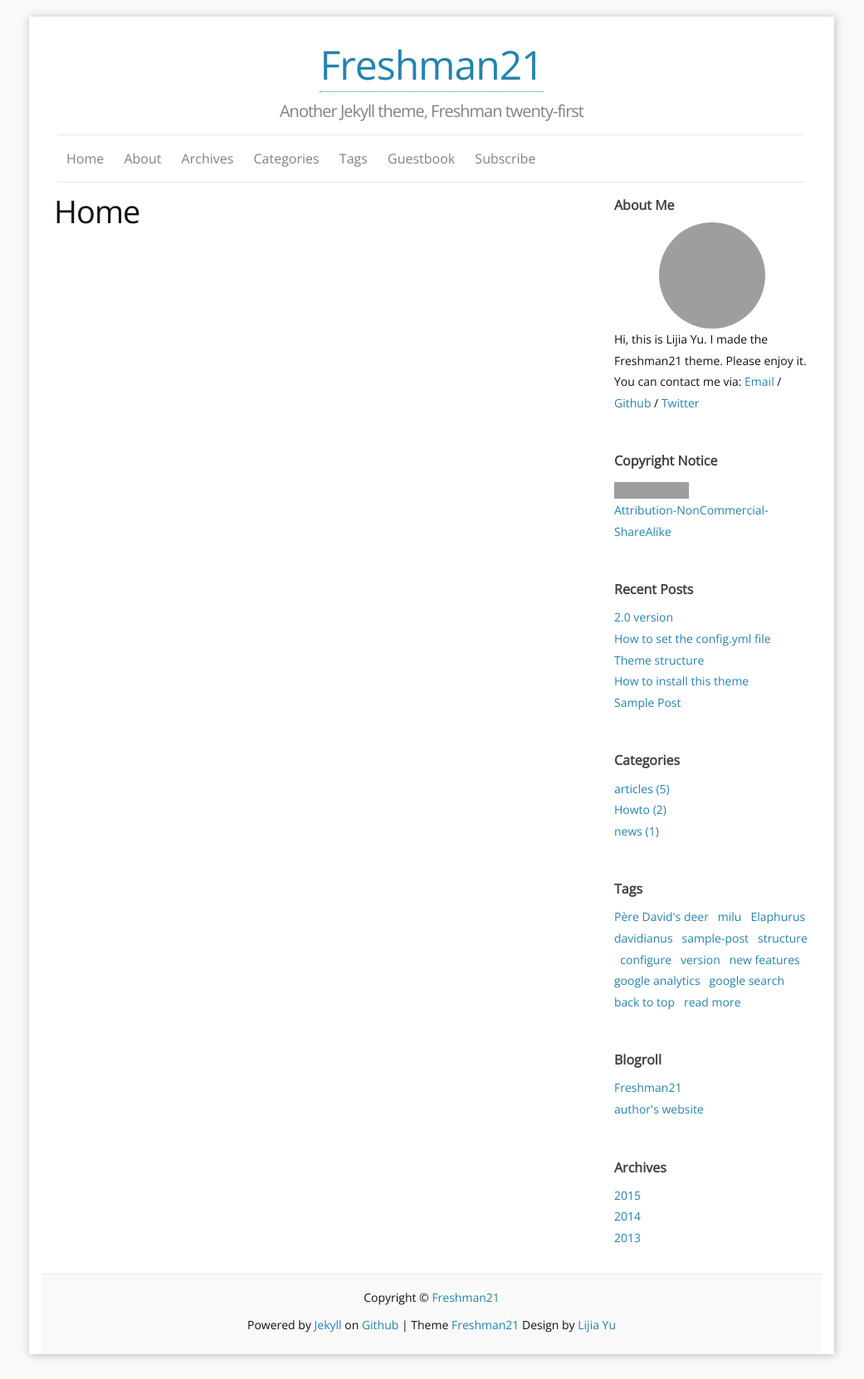
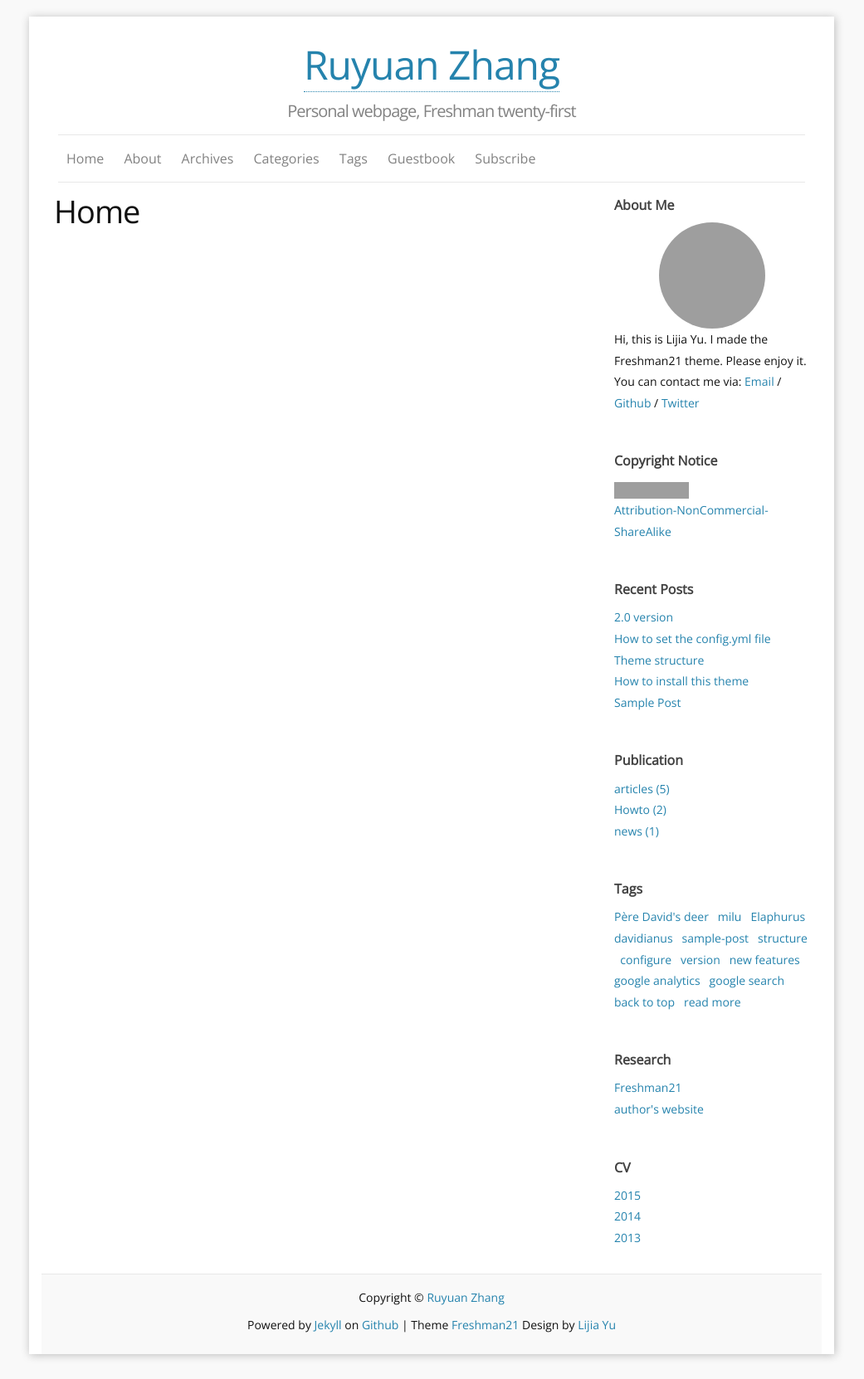
Before and after one commit to ruyuanzhang/ruyuanzhang.github.io, a Jekyll site: the page built from a_home.md, in a window 1280 px wide. Shown: the whole page at 83% size, without its empty margins (120-1161 px from the left). Built offline with Jekyll 4.4.1, drawn with Linux system fonts in a browser that asks for light colours; grey boxes are pictures that could not be loaded.

Commit message:
try again

```diff
--- a/_config.yml
+++ b/_config.yml
@@ -1,18 +1,18 @@
 ### Site info:
-title: Freshman21
-tagline: Another Jekyll theme, Freshman twenty-first
-author: Lijia Yu
-email: yu@lijiayu.net
+title: Ruyuan Zhang
+tagline: Personal webpage, Freshman twenty-first
+author: Ruyuan Zhang
+email: ruyuanzhang@gmai.com
 description: "Freshman21 is a Jekyll blog theme." # You can edit this line in _config.yml. It will appear in your document head meta and in your feed.xml site description
-keywords: "Jekyll, theme, Freshman21"
+keywords: "Vision, machine, neuroscience"
 baseurl: "/freshman21" # the subpath of your site, e.g. /blog
-url: "http://yulijia.net/freshman21" # the base hostname & protocol for your site
+url: "http://ruyuanzhang.github.io" # the base hostname & protocol for your site
 locale: en_US
 
 ### Personal info and site tools info:
-twitter_username: yulijia
-github_username:  yulijia
-disqus_shortname: freshman21
+twitter_username: ruyuanzhang
+github_username:  ruyuanzhang
+disqus_shortname: ruyuanzhang
 favicon:     "/images/favicon.ico"
 aboutme: Hi, this is Lijia Yu. I made the Freshman21 theme. Please enjoy it. # these are shown on aboutme-sidebar.
 aboutme_photo: https://i.imgur.com/Mdc4szJl.jpg # your photo.
@@ -26,9 +26,9 @@
 locales:
     en:
       Aboutme: "About Me"
-      Archives: "Archives"
-      Blogroll: "Blogroll"
-      Categories: "Categories"
+      Archives: "CV"
+      Blogroll: "Research"
+      Categories: "Publication"
       Copyright_Notice: "Copyright Notice"
       Recent_Posts: "Recent Posts"
       Tags: "Tags"
@@ -60,14 +60,4 @@
       title: Another Jekyll blog theme
     - name: author's website
       href: http://yulijia.net/
-      title: Lijia Yu's website
-
-
-### Build settings
-markdown: kramdown
-# highlighter: pygments
-kramdown:
-        input: GFM
-        syntax_highlighter: rouge
-gems: [jekyll-paginate]
-paginate: 5
+      title: Ruyuan Zhang's website
```
